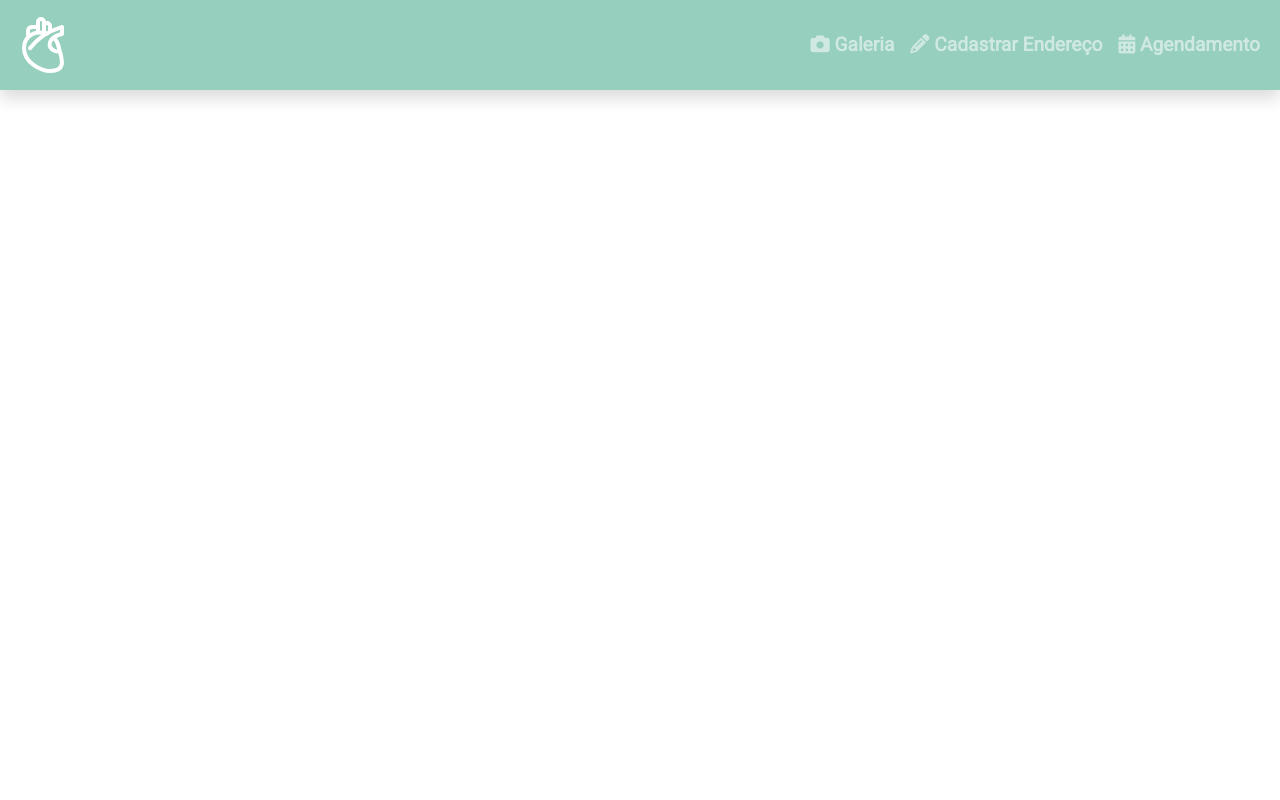
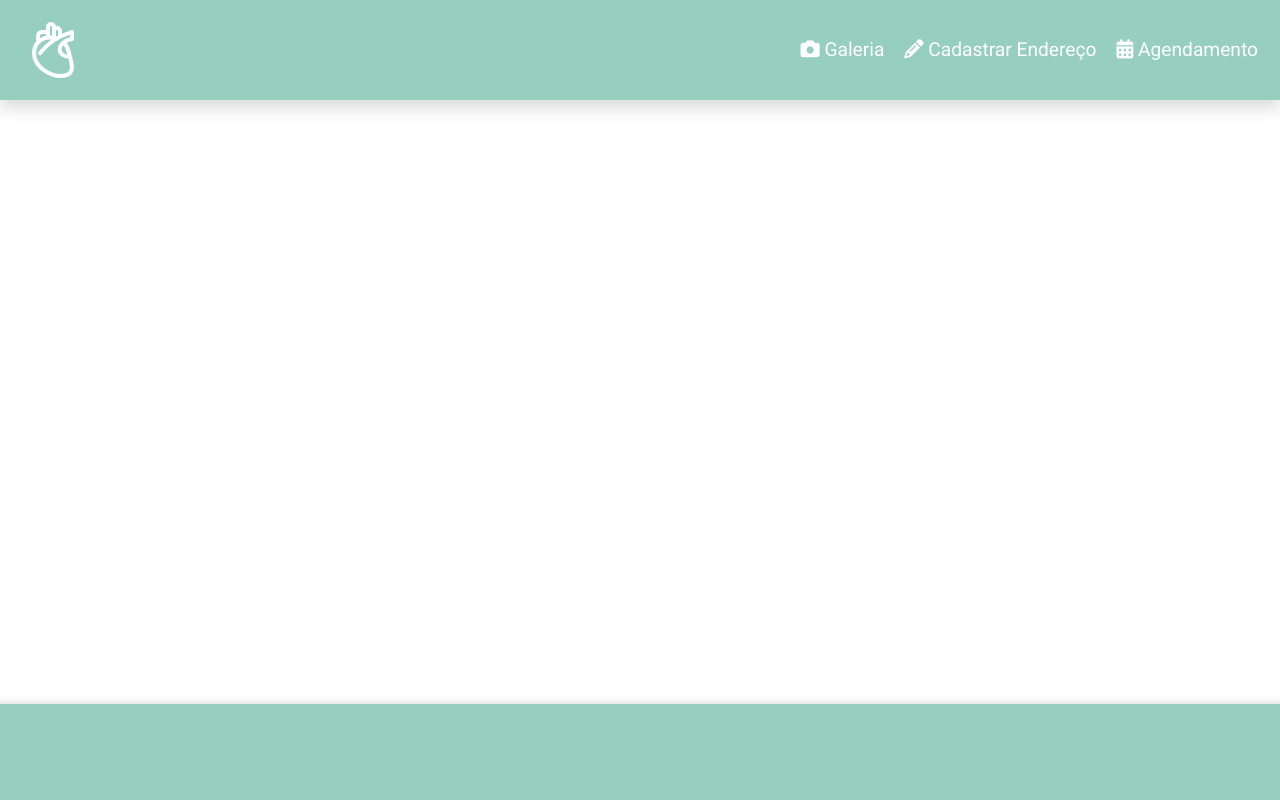
Before and after one commit to brenohof/ppi-clinica, a PHP site: page / in a window 1280 px wide. Run offline with PHP 8.4, Linux system fonts and the light colour scheme; some libraries are stand-ins or nearby versions.

Commit message:
change in nav items

```diff
--- a/index.html
+++ b/index.html
@@ -23,15 +23,19 @@
                 </button>
                 <div class="justify-content-end collapse navbar-collapse" id="navbarNav">
                     <div class="navbar-nav">
-                        <a class="nav-link" href="#galeria"><i class="fas fa-camera"></i> Galeria</a>
-                        <a class="nav-link" href="#cadastro-endereco"><i class="fa fa-pencil"></i> Cadastrar Endereço</a>
-                        <a class="nav-link" href="#agendamento"><i class="fa fa-calendar"></i> Agendamento</a>
+                        <a class="" href="#galeria"><i class="fas fa-camera"></i> Galeria</a>
+                        <a class="" href="#cadastro-endereco"><i class="fa fa-pencil"></i> Cadastrar Endereço</a>
+                        <a class="" href="#agendamento"><i class="fa fa-calendar"></i> Agendamento</a>
                     </div>
                 </div>
             </div>
         </nav>
     </header>
 
+    <footer class="fixed-bottom">
+        <div class="container">
+        </div>
+    </footer>
     <!-- Font Awesome -->
     <script src="https://kit.fontawesome.com/2c36e9b7b1.js"></script>
 
--- a/style/main.css
+++ b/style/main.css
@@ -18,5 +18,20 @@ nav {
 
 nav a {
     font-size: 1.2rem;
-    font-weight: 900;
+    margin: 5px 10px;
+
+    text-decoration: none;
+    color: white;
 }
+
+nav a:hover {
+    color: #eee;
+}
+
+
+footer {
+    background-color: var(--cor-menta);
+    height: 96px;
+
+    box-shadow: -4px 15px .5rem 1rem rgba(0,0,0,.15)
+}
```
